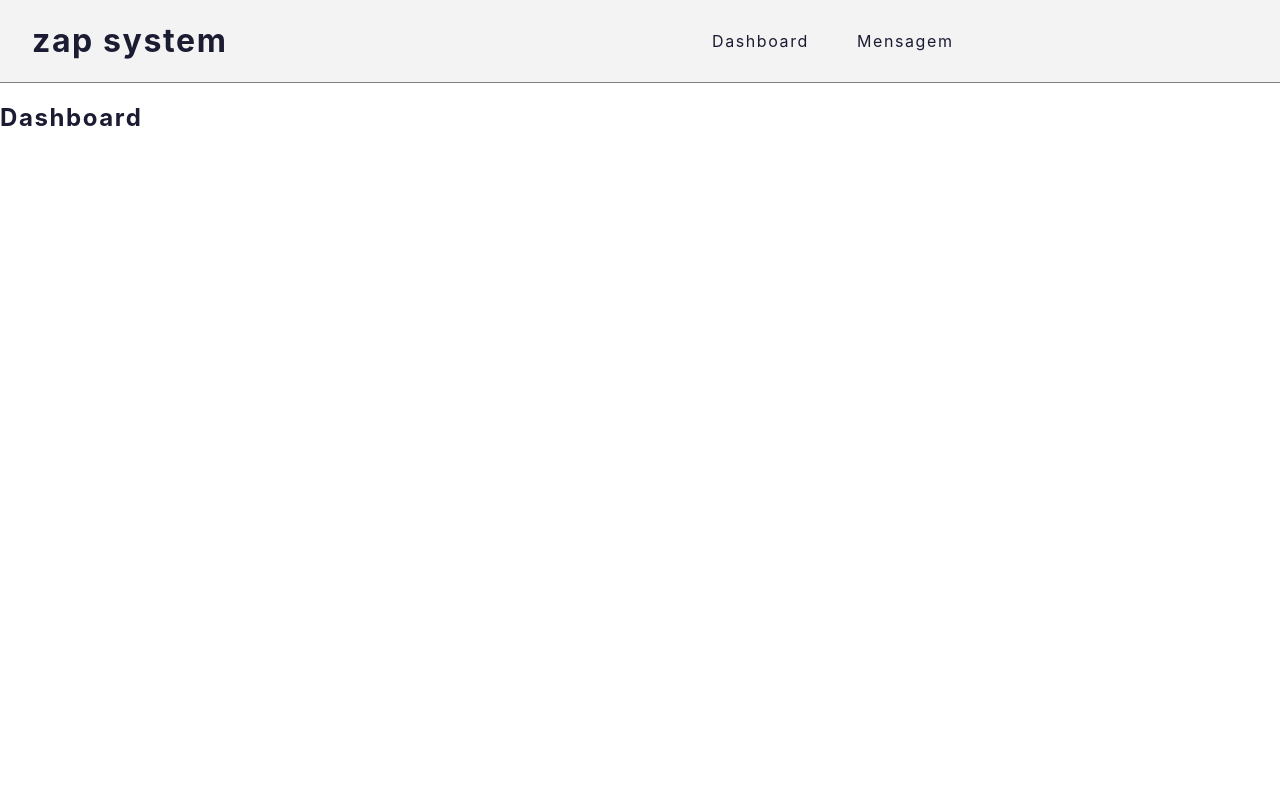
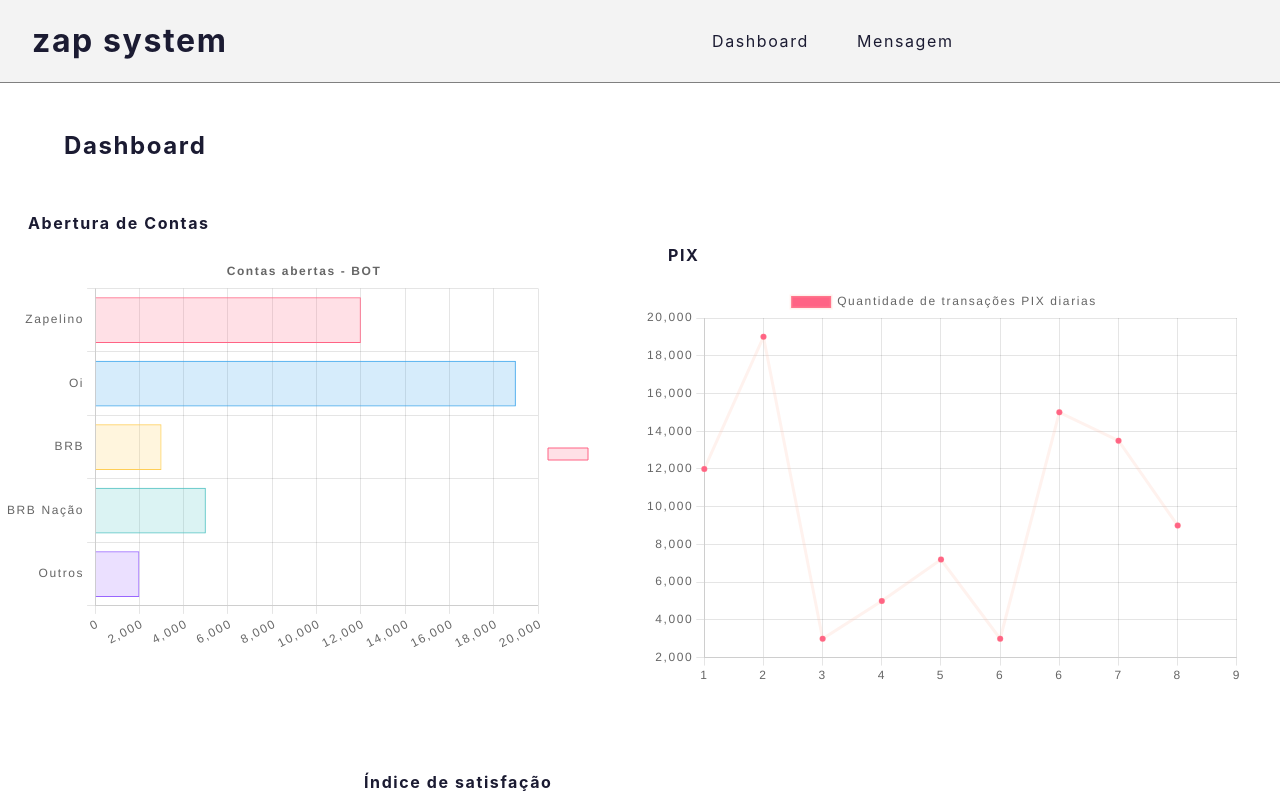
Before and after one commit to mrcomputer2018/projeto2, a React (Create React App) app: page /dashboard in a window 1280 px wide. Shown: the top 800 px of the page. Built offline with nearby package versions, Linux system fonts and the light colour scheme.

Commit message:
component dashboard

```diff
--- a/src/App.css
+++ b/src/App.css
@@ -1,4 +1,3 @@
-/** Variaveis de cores */
 :root {
   --color-white: #f3f3f3;
   --color-darkblue: #1b1b32;
@@ -116,11 +115,7 @@ div.form-group div select {
 }
 
 .form-textarea label {
-  margin-left: 3rem;
-}
-
-.form-textarea .textarea {
-  margin: 1rem auto;
+  margin-left: 4rem;
 }
 
 /*** header */
@@ -156,3 +151,28 @@ div.form-group div select {
 .menu li a:hover {
   color: var(--color-GrayishBlue);
 }
+
+/*** Dashboard */
+#h2 {
+  margin-left: 4rem;
+  margin-top: 3rem;
+}
+.dashboard {
+  width: 100%;
+  margin-top: 2rem;
+
+  display: flex;
+  flex-direction: row;
+  justify-content: space-around;
+  flex-wrap: wrap;
+}
+
+.dashboard .linha,
+.dashboard .bar,
+.dashboard .bar2 {
+  margin: 2rem;
+}
+
+.dashboard h4 {
+  margin-left: 1.5rem;
+}
--- a/src/pages/Dashboard.jsx
+++ b/src/pages/Dashboard.jsx
@@ -1,10 +1,138 @@
 import React from 'react';
-import Header from '../componente/Header';
+import { Bar } from 'react-chartjs-2';
+import { Line } from 'react-chartjs-2';
+
+const dataBar = {
+    labels: ['Zapelino', 'Oi', 'BRB', 'BRB Nação', 'Outros'],
+    datasets: [
+      {
+        label: '',
+        data: [12000, 19000, 3000, 5000, 2000],
+        backgroundColor: [
+          'rgba(255, 99, 132, 0.2)',
+          'rgba(54, 162, 235, 0.2)',
+          'rgba(255, 206, 86, 0.2)',
+          'rgba(75, 192, 192, 0.2)',
+          'rgba(153, 102, 255, 0.2)',
+        ],
+        borderColor: [
+          'rgba(255, 99, 132, 1)',
+          'rgba(54, 162, 235, 1)',
+          'rgba(255, 206, 86, 1)',
+          'rgba(75, 192, 192, 1)',
+          'rgba(153, 102, 255, 1)',
+        ],
+        borderWidth: 1,
+      },
+    ],
+  };
+
+  const optionsBar = {
+    indexAxis: 'y',
+    // Elements options apply to all of the options unless overridden in a dataset
+    // In this case, we are setting the border of each horizontal bar to be 2px wide
+    elements: {
+      bar: {
+        borderWidth: 2,
+      },
+    },
+    responsive: true,
+    plugins: {
+      legend: {
+        position: 'right',
+      },
+      title: {
+        display: true,
+        text: 'Contas abertas - BOT',
+      },
+    },
+  };
+
+  const dataLine = {
+    labels: ['1', '2', '3', '4', '5', '6', '6', '7', '8', '9',],
+    datasets: [
+      {
+        label: 'Quantidade de transações PIX diarias',
+        data: [12000, 19000, 3000, 5000, 7200, 3000, 15000, 13500, 9000],
+        fill: false,
+        backgroundColor: 'rgb(255, 99, 132)',
+        borderColor: 'rgba(255, 190, 170, 0.2)',
+      },
+    ],
+  };
+
+  const optionsLine = {
+    scales: {
+      yAxes: [
+        {
+          ticks: {
+            beginAtZero: true,
+          },
+        },
+      ],
+    },
+  };
+
+  const dataBar2 = {
+    labels: ['Jan', 'Fev', 'Mar', 'Abr', 'Mai', 'Jun'],
+    datasets: [
+      {
+        label: 'Insatisfeitos',
+        data: [12, 19, 3, 5, 2, 3],
+        backgroundColor: 'rgb(255, 99, 132)',
+      },
+      {
+        label: 'Indecisos',
+        data: [2, 3, 20, 5, 1, 4],
+        backgroundColor: 'rgb(54, 162, 235)',
+      },
+      {
+        label: 'Satisfeitos',
+        data: [3, 10, 13, 15, 22, 30],
+        backgroundColor: 'rgb(75, 192, 192)',
+      },
+    ],
+  };
+
+  const optionsBar2 = {
+    scales: {
+      yAxes: [
+        {
+          stacked: true,
+          ticks: {
+            beginAtZero: true,
+          },
+        },
+      ],
+      xAxes: [
+        {
+          stacked: true,
+        },
+      ],
+    },
+  };
 
 const Dashboard = () => {
     return (
         <div>
-            <h2>Dashboard</h2>
+            <h2 id='h2'>Dashboard</h2>
+            <div className="dashboard">
+                <div className='barra'>
+                    <h4>Abertura de Contas</h4>
+                    <Bar data={dataBar} options={optionsBar} width={600}
+                    height={400}/>
+                </div>
+                <div className='linha'>
+                    <h4>PIX</h4>
+                    <Line data={dataLine} options={optionsLine} width={600}
+                    height={400}/>
+                </div>
+                <div className='bar2'>
+                    <h4>Índice de satisfação</h4>
+                    <Bar data={dataBar2} options={optionsBar2} width={600}
+                    height={400}/>
+                </div>
+            </div>
         </div>
     )
 }
--- a/src/pages/Home.jsx
+++ b/src/pages/Home.jsx
@@ -13,7 +13,7 @@ const Home = () => {
                 </div>
             </div>
 
-            <form>
+            <form className='home'>
                 <div className="form-group">
                     <label htmlFor="select-gatilho">Gatilho:</label>
                     <div>
```
